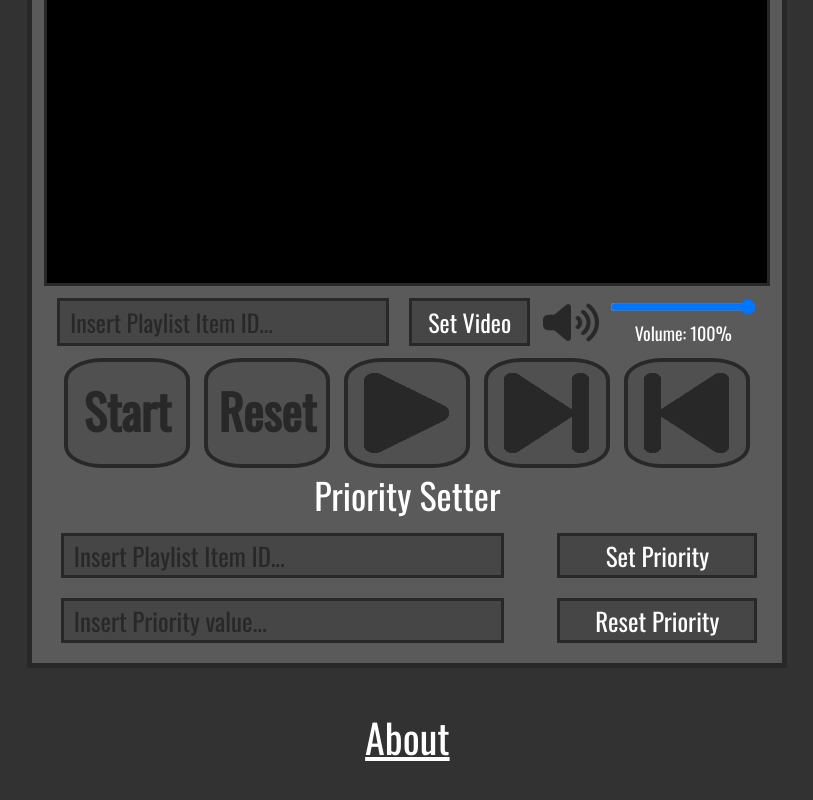
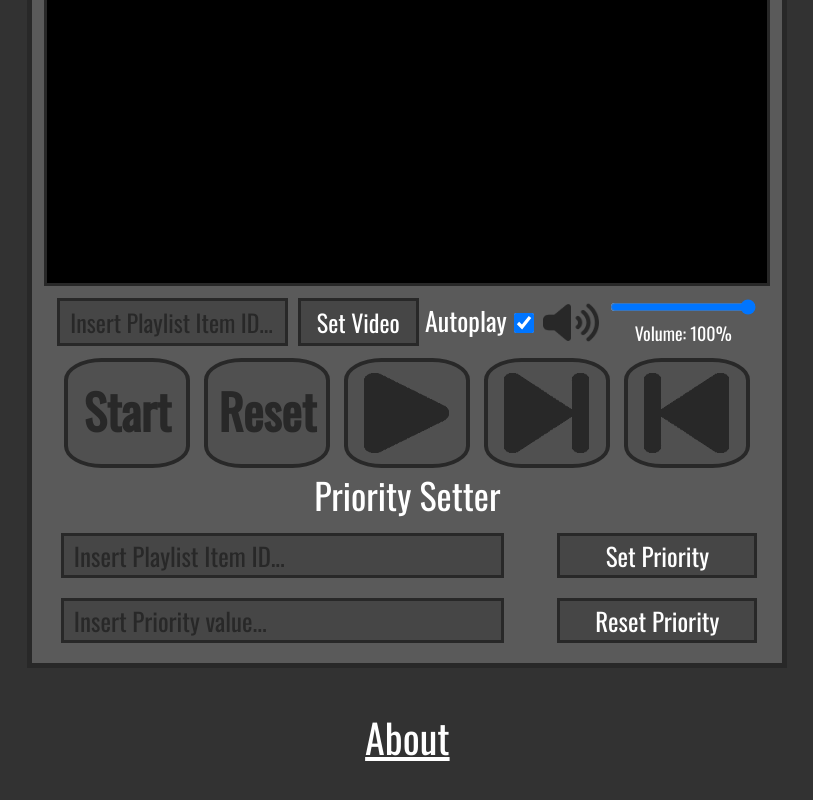
Before and after one commit to hash504/yt-shuffler, a React (Create React App) app: page / in a window 1280 px wide. Shown: the part 1306-2106 px from the top of the page, without its empty margins (232-1045 px from the left). Built offline with nearby package versions, Linux system fonts and the light colour scheme.

Commit message:
minor update: added autoplay button
added autoplay button, also fixed being able to set video before starting playlist

```diff
--- a/package.json
+++ b/package.json
@@ -1,6 +1,6 @@
 {
   "name": "yt-shuffler",
-  "version": "1.3.4",
+  "version": "1.3.5",
   "homepage": "https://hash504.github.io/yt-shuffler",
   "private": true,
   "dependencies": {
--- a/src/components/ControlPanel/ControlPanel.css
+++ b/src/components/ControlPanel/ControlPanel.css
@@ -33,6 +33,7 @@
     grid-area: 1 / 2 / 2 / 5;
     width: 115%;
     margin-top: 10px;
+    display: flex;
 }
 .set-volume-container {
     grid-area: 1 / 5 / 2 / 7;
@@ -49,6 +50,29 @@
 .pause-button-container { grid-area: 2 / 4 / 3 / 5; }
 .next-button-container { grid-area: 2 / 5 / 3 / 6; }
 .prev-button-container { grid-area: 2 / 6 / 3 / 7; }
+
+.autoplay-button-container {
+    display: flex;
+    flex-wrap: nowrap;
+    width: 25%;
+    color: white;
+    font-size: 26px;
+    text-align: center;
+    margin-top: -6px;
+}
+.autoplay-text-container {
+    width: 70%;
+    padding-top: 9px;
+    padding-left: 5px;
+}
+.autoplay-checkbox-container {
+    position: absolute;
+    width: 46px;
+    height: 50px;
+    margin-top: 8px;
+    margin-left: 82px;
+}
+
 
 .set-video-button:hover:not(.is-clickable) {
     cursor: not-allowed;
@@ -94,7 +118,7 @@
     font-family: 'Oswald', sans-serif;
     padding-left: 10px;
     background: rgb(70, 70, 70);
-    width: 65%;
+    width: 44%;
 }
 
 .set-video-bar {
@@ -118,7 +142,7 @@
     font-family: 'Oswald', sans-serif;
     background: rgb(70, 70, 70);
     font-size: 24px;
-    margin-left: 20px;
+    margin-left: 10px;
 }
 
 .volume-icon-container {
--- a/src/components/ControlPanel/ControlPanel.js
+++ b/src/components/ControlPanel/ControlPanel.js
@@ -16,13 +16,14 @@ import volumeOff from './imgs/volume-icons/volume-off.png';
 const ControlPanel = forwardRef((props, ref) => {
 
     const [videoSelection, setVideoSelection] = useState();
+    const [isAutoplaying, setAutoplaying] = useState(true);
     const [volume, setVolume] = useState(1);
     const [prevVolume, setPrevVolume] = useState();
     const [isMuted, setMute] = useState(false);
     const [muteButtonTitle, setMuteButtonTitle] = useState("Mute");
 
     function changeVideo() {
-        if (isPlaylistReady === true) {
+        if (isPlaylistReady === true && isPlaylistActive === true) {
             if (videoSelection) { // Check 1: if videoSelection exists
                 if (videoSelection > 0) { // Check 2: if videoSelection is a positive number
                     if (videoSelection <= props.playlistData.length) { // Check 3: if videoSelection is within the bounds of the playlist
@@ -185,6 +186,10 @@ const ControlPanel = forwardRef((props, ref) => {
 
     function handleNextVideo() {
         if (isPlaylistActive === true && isPlaylistReady === true) {
+            if (isAutoplaying === false) {
+                setVideoPlaying(false);
+            }
+
             if (isPrevVideoActive === false) {
                 handleSetVideo();
             }
@@ -198,7 +203,11 @@ const ControlPanel = forwardRef((props, ref) => {
     }
 
     function handlePrevVideo() {
+
         if (isPlaylistActive === true && isPlaylistReady === true) {
+            if (isAutoplaying === false) {
+                setVideoPlaying(false);
+            }
             if (prevVideo && isPrevVideoActive === false) {
                 setPrevVideo(currentVideo);
                 setCurrentVideo(prevVideo);
@@ -287,18 +296,17 @@ const ControlPanel = forwardRef((props, ref) => {
 
     useEffect(() => { // Checks the states of isPlaylistReady and isPlaylistActive every render and updates styling accordingly
         if (isPlaylistReady === true) {
-            setSetVideoStyle('set-video-button is-clickable');
             setStartButtonStyle('start-button is-clickable-no-italic');
             setResetButtonStyle('reset-button is-clickable-no-italic');
         }
         else {
-            setSetVideoStyle('set-video-button');
+
             setStartButtonStyle('start-button');
             setResetButtonStyle('reset-button');
 
         }
-
         if (isPlaylistReady === true && isPlaylistActive === true) {
+            setSetVideoStyle('set-video-button is-clickable');
             setPauseButtonStyle('pause-button is-clickable');
             setNextButtonStyle('next-button is-clickable');
             setPrevButtonStyle('prev-button is-clickable');
@@ -307,6 +315,7 @@ const ControlPanel = forwardRef((props, ref) => {
             setStartButtonStyle('reset-button');
         }
         else {
+            setSetVideoStyle('set-video-button');
             setPauseButtonStyle('pause-button');
             setNextButtonStyle('next-button');
             setPrevButtonStyle('prev-button');
@@ -336,6 +345,12 @@ const ControlPanel = forwardRef((props, ref) => {
                 <div className='set-video-container'>
                     <input className='set-video-bar' name='set-video-bar' placeholder='Insert Playlist Item ID...' onChange={(event) => setVideoSelection(event.target.value)}/>
                     <button className={setVideoStyle} onClick={changeVideo}>Set Video</button>
+                    <div className='autoplay-button-container'>
+                        <div className='autoplay-text-container'>Autoplay</div>
+                        <div className='autoplay-checkbox-container'>
+                            <input type='checkbox' checked={isAutoplaying} className='autoplay-checkbox' onChange={(e) => {setAutoplaying(e.target.checked)}}/>
+                        </div>
+                    </div>
                 </div>
                 <div className='set-volume-container'>
                     <div className='volume-icon-container'><img src={handleVolumeIconChange()} className='volume-icon' alt='Volume Icon' onClick={handleToggleMute} title={`Click to ${muteButtonTitle}`}/></div>
```
Also changed, not shown: 1 other file (tests, documents, lock files or other folders).
